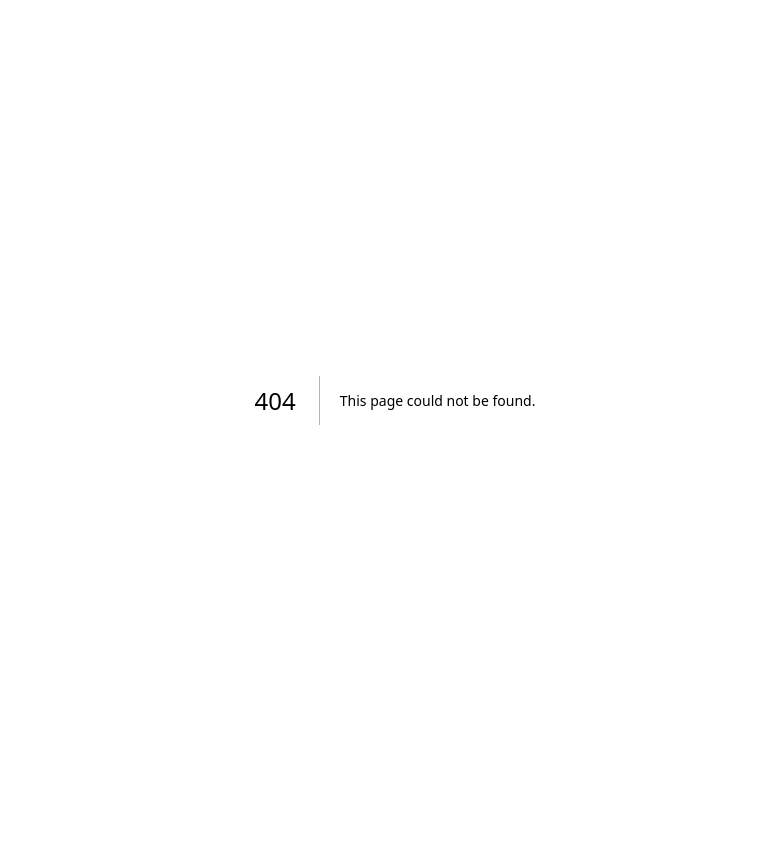
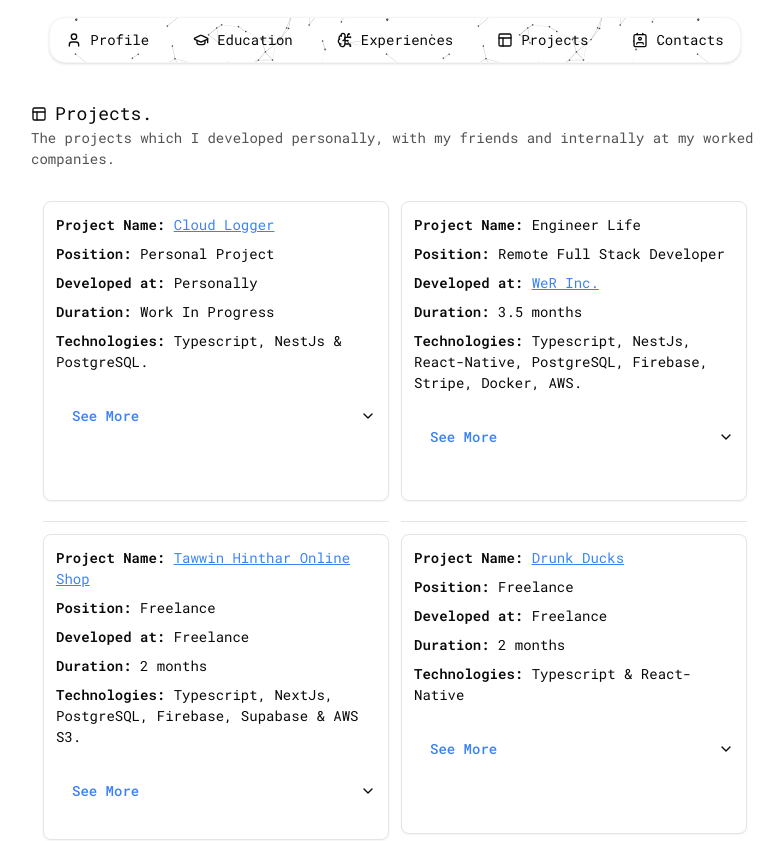
Before and after one commit to mmhtoo/portfolio, a Next.js app: page /projects in a window 1280 px wide. Before the commit this address had no page. Shown: the top 841 px of the page, without its empty margins (245-1029 px from the left). Before the commit the page ends 800 px from the top, so only its background shows below. Built offline with nearby package versions, Linux system fonts and the light colour scheme.

Commit message:
feat: added projects page

```diff
--- a/app/layout.tsx
+++ b/app/layout.tsx
@@ -2,6 +2,7 @@ import type { Metadata } from "next";
 import "./globals.css";
 import { robotoMono } from "@/constants";
 import { cn } from "@/lib/utils";
+import { HeaderBar } from "@/components/fragements";
 
 export const metadata: Metadata = {
   title: "Myo Min Htoo",
@@ -16,7 +17,12 @@ export default function RootLayout({
 }>) {
   return (
     <html lang="en" className="scroll-smooth">
-      <body className={cn(robotoMono.className)}>{children}</body>
+      <body className={cn(robotoMono.className)}>
+        <>
+          <HeaderBar />
+          {children}
+        </>
+      </body>
     </html>
   );
 }
--- a/app/page.tsx
+++ b/app/page.tsx
@@ -3,14 +3,12 @@ import {
   ContactSection,
   EducationSection,
   ExperienceSection,
-  HeaderBar,
   ProfileSection,
 } from "@/components/fragements";
 
 export default function HomePage() {
   return (
     <>
-      <HeaderBar />
       <div className="w-[100%] mt-[80px] mx-auto sm:w-[60%] p-1 md:p-5">
         {/* profile section */}
         <ProfileSection />
--- /dev/null
+++ b/app/projects/page.tsx
@@ -0,0 +1,151 @@
+import { IProjectCard, ProjectCard } from "@/components/card";
+import { ContactSection } from "@/components/fragements";
+import { Separator } from "@/components/ui/separator";
+import { PanelsTopLeft } from "lucide-react";
+import React from "react";
+
+const PROJECTS: Array<IProjectCard> = [
+  {
+    id: 1,
+    name: "Cloud Logger",
+    projectType: "personally",
+    duration: "Work In Progress",
+    detail:
+      "A platform for storing debug logs in centralized way to be able to manage efficiently production stage's occurances and trace informations with the easier ways.",
+    technologies: "Typescript, NestJs & PostgreSQL.",
+    position: "Personal Project",
+    projectLink: "https://github.com/mmhtoo/cloud-logger",
+    developedAt: "Personally",
+  },
+  {
+    id: 2,
+    name: "Engineer Life",
+    projectType: "commercially",
+    duration: "3.5 months",
+    developedAt: "WeR Inc.",
+    companyLink: "https://wer.co.jp",
+    detail:
+      "Engineer Life is a platform on whick we can create and sell tickets for sharing our experienes to other users. We can also purchase via Credit Cards and connect easily with seniors for taking mentoring sessions.",
+    technologies:
+      "Typescript, NestJs, React-Native, PostgreSQL, Firebase, Stripe, Docker, AWS.",
+    responsibilities:
+      "I was responsible for transforming requirement wire-frames into system design, implement interactive user interfaces and efficient API services, deploy on AWS Elastic BeanStalk, ECR, unit-testing and E2E testing for API. I implemented Google, Apple SignIn for React-Native App, Two-Factor Authentication with Firebase, Ticket CRUD, Share Tickets to other platform, Push-Notifications with Firebase Cloud Messaging, Deep-linking to app & Payment Features with StripeSDK.",
+    position: "Remote Full Stack Developer",
+  },
+  {
+    id: 3,
+    name: "Tawwin Hinthar Online Shop",
+    projectType: "commercially",
+    duration: "2 months",
+    detail:
+      "It is a website for selling products online and to be able to manage orders easily in admin dashboard. ",
+    technologies:
+      "Typescript, NextJs, PostgreSQL, Firebase, Supabase & AWS S3.",
+    position: "Freelance",
+    projectLink: "https://www.tawwinhinthar.com",
+    developedAt: "Freelance",
+  },
+  {
+    id: 4,
+    name: "Drunk Ducks",
+    projectType: "commercially",
+    duration: "2 months",
+    detail:
+      "It is a mini-wallet application for purchasing in dedicated shops which was developed by using React-Native. Users will be able to buy points, manage cards for payments and sending points to staffs. ",
+    technologies: "Typescript & React-Native",
+    position: "Freelance",
+    projectLink: "https://www.tawwinhinthar.com",
+    developedAt: "Freelance",
+  },
+  {
+    id: 5,
+    name: "SMEDB Mobile Banking App",
+    projectType: "commercially",
+    duration: "3 months",
+    detail:
+      "A mobile banking application that able to use basic mobile banking features. Most of informations are internal.",
+    technologies: "Typescript & React-Native",
+    position: "React-Native Developer",
+    developedAt: "ACE Data Systems Ltd.",
+    companyLink: "https://acedatasystems.com",
+    responsibilities:
+      "I worked as mobile lead developer and implement project structures, workflows, management about task assigns to junior members, share  knowledges and experiences about screen flows and developed dynamic biller screen designs. ",
+  },
+  {
+    id: 6,
+    name: "FPB Mobile Banking App",
+    projectType: "commercially",
+    duration: "5 months",
+    detail:
+      "A mobile banking application that able to use basic mobile banking features. Most of informations are internal.",
+    technologies: "Typescript & React-Native",
+    position: "React-Native Developer",
+    developedAt: "ACE Data Systems Ltd.",
+    companyLink: "https://acedatasystems.com",
+    responsibilities:
+      "I worked as junior mobile developer and implement developing UI designs, screen flows, secret word CAPTHA box, drag-drop feature menus like mobile phone's icon, management beneficiary, google map integration, application drawer designs and API integrations.",
+  },
+  {
+    id: 7,
+    name: "AIA Wellness",
+    projectType: "commercially",
+    duration: "5 months",
+    detail:
+      "An application which take challenges by walking and complete rewards.",
+    technologies: "Java, Spring-Boot, Spring Data JPA, Spring Security & MSSQL",
+    position: "Junior Software Engineers",
+    developedAt: "ACE Data Systems Ltd.",
+    companyLink: "https://acedatasystems.com",
+    responsibilities:
+      "I worked as junior software engineer and I collaborated in backend team for maintenance admin dashboard and API features. I developed role based page access control features on admin dashboard.",
+  },
+  {
+    id: 7,
+    name: "Bulletin Board",
+    projectType: "with-friends",
+    duration: "2 months",
+    detail: "A web application which can take tasks managements like Trello.",
+    technologies:
+      "Java, Spring-Boot, Spring Data JPA, Spring Security & Angular.",
+    position: "On Job Training",
+    developedAt: "ACE Inspiration",
+    companyLink: "https://www.facebook.com/aceinspiration?mibextid=ZbWKwL",
+  },
+  {
+    id: 8,
+    name: "Hexa News",
+    projectType: "with-friends",
+    duration: "2 months",
+    detail:
+      "News website that includes admin dashboard for managing news contents and read daily news.",
+    technologies: "VueJs, Java, Spring Boot & MySQL.",
+    position: "Student",
+    developedAt: "ACE Inspiration",
+    companyLink: "https://www.facebook.com/aceinspiration?mibextid=ZbWKwL",
+  },
+];
+
+export default function ProjectsPage() {
+  return (
+    <div className="w-[100%] mt-[80px] mx-auto sm:w-[60%] p-1 md:p-5">
+      <header className="p-3 sm:p-0">
+        <h1 className="text-[18px] flex gap-2 items-center">
+          <PanelsTopLeft className="md:w-[16px] md:h-[16px]" />
+          Projects.
+        </h1>
+        <p className="text-neutral-600 text-[14px]">
+          The projects which I developed personally, with my friends and
+          internally at my worked companies.
+        </p>
+      </header>
+      <main className="w-[100%]  p-3 my-5 grid sm:grid-cols-2 grid-cols-1 gap-5 sm:gap-3">
+        {PROJECTS.map((project) => {
+          return <ProjectCard {...project} key={project.id.toString()} />;
+        })}
+      </main>
+      <Separator />
+      {/* contacts section */}
+      <ContactSection />
+    </div>
+  );
+}
--- /dev/null
+++ b/components/card/ProjectCard.tsx
@@ -0,0 +1,116 @@
+"use client";
+
+import React, { FC, useEffect, useState } from "react";
+import { Card } from "../ui/card";
+import { Button } from "../ui/button";
+import {
+  Accordion,
+  AccordionContent,
+  AccordionItem,
+  AccordionTrigger,
+} from "../ui/accordion";
+
+export interface IProjectCard {
+  id: number;
+  name: string;
+  projectType: "personally" | "with-friends" | "commercially";
+  duration: string;
+  projectLink?: string;
+  developedAt?: string;
+  detail: string;
+  companyLink?: string;
+  technologies: string;
+  responsibilities?: string;
+  position: string;
+}
+
+export const ProjectCard: FC<IProjectCard> = ({
+  name,
+  developedAt,
+  companyLink,
+  technologies,
+  position,
+  duration,
+  responsibilities,
+  detail,
+  projectLink,
+  projectType,
+}) => {
+  const [isClient, setIsClient] = useState(false);
+
+  useEffect(() => {
+    setIsClient(true);
+  }, []);
+
+  if (!isClient) {
+    return null;
+  }
+
+  return (
+    <Accordion collapsible type="single">
+      <AccordionItem value="experience">
+        <Card className="p-3 col-span-1 min-h-[300px] flex sm:mb-5 flex-col gap-2">
+          <h3 className="text-[14px]">
+            <span className=" font-semibold">Project Name:</span>{" "}
+            {projectLink ? (
+              <a
+                className="text-blue-500 underline hover:cursor-pointer hover:text-blue-400"
+                href={projectLink}
+                target="_blank"
+              >
+                {name}
+              </a>
+            ) : (
+              name
+            )}
+          </h3>
+          <h3 className="text-[14px]">
+            <span className="font-semibold">Position:</span> {position}
+          </h3>
+          <h3 className="text-[14px]">
+            <span className="font-semibold">Developed at: </span>{" "}
+            {companyLink ? (
+              <a
+                href={companyLink}
+                target="_"
+                className="text-blue-500 underline hover:cursor-pointer hover:text-blue-400"
+              >
+                {developedAt}
+              </a>
+            ) : (
+              developedAt
+            )}
+          </h3>
+          <h3 className="text-[14px]">
+            <span className="font-semibold">Duration: </span> {duration}
+          </h3>
+          <h3 className="text-[14px]">
+            <span className="font-semibold">Technologies: </span> {technologies}
+          </h3>
+          <AccordionTrigger>
+            <Button
+              className="text-blue-500 hover:text-blue-400"
+              variant={"link"}
+            >
+              See More
+            </Button>
+          </AccordionTrigger>
+          <AccordionContent>
+            <div className="flex flex-col gap-2">
+              {responsibilities && (
+                <h3 className="text-[14px]">
+                  <span className="font-semibold">Responsibilities: </span>{" "}
+                  {responsibilities}
+                </h3>
+              )}
+              <h3 className="text-[14px]">
+                <span className="font-semibold">Project Informations: </span>{" "}
+                {detail}
+              </h3>
+            </div>
+          </AccordionContent>
+        </Card>
+      </AccordionItem>
+    </Accordion>
+  );
+};
--- /dev/null
+++ b/components/card/index.ts
@@ -0,0 +1 @@
+export * from "./ProjectCard";
--- a/components/fragements/HeaderBar.tsx
+++ b/components/fragements/HeaderBar.tsx
@@ -30,7 +30,7 @@ const MENUS = [
   {
     id: "4",
     label: "Projects",
-    href: "/#projects",
+    href: "/projects",
     Icon: PanelsTopLeft,
   },
   {
@@ -52,7 +52,7 @@ export default function HeaderBar() {
           {MENUS.map((menu) => (
             <Link href={menu.href} key={menu.id}>
               <li
-                className="hover:cursor-pointer flex gap-2 items-center text-[14px] py-2 px-4 transition-all hover:font-medium hover:bg-neutral-100 rounded-2xl leading-loose"
+                className="hover:cursor-pointer flex gap-2 items-center text-[14px] sm:py-2 sm:px-4 px-5 py-3 transition-all hover:font-medium hover:bg-neutral-100 rounded-2xl leading-loose"
                 key={menu.id}
               >
                 <menu.Icon className="md:w-[16px] md:h-[16px] " />
--- a/components/fragements/ProfileSection.tsx
+++ b/components/fragements/ProfileSection.tsx
@@ -29,10 +29,7 @@ export default function ProfileSection() {
         <h1 className="text-[24px] md:text-[32px] font-medium">
           Hi, I&apos;m Myo Min Htoo!
         </h1>
-        <h3 className="md:text-[16px] text-[14px]">
-          {" "}
-          Web & Mobile Developer with 2 Years Experience
-        </h3>
+        <h3 className="md:text-[16px] text-[14px]"> Web & Mobile Developer</h3>
         <ul className="flex items-center gap-5 py-1">
           {SOCIAL_PLATFORMS.map((social) => {
             return (
```
